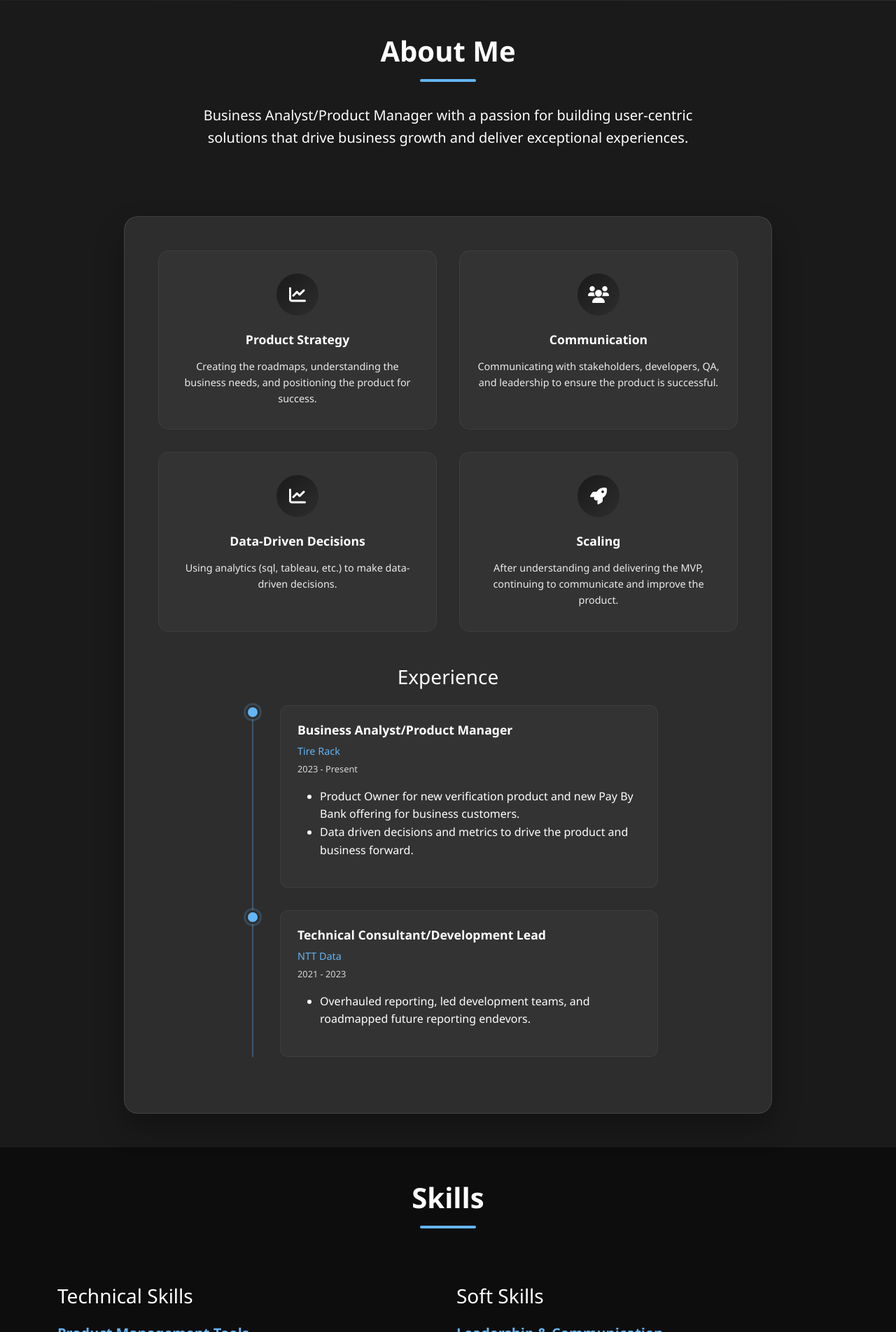
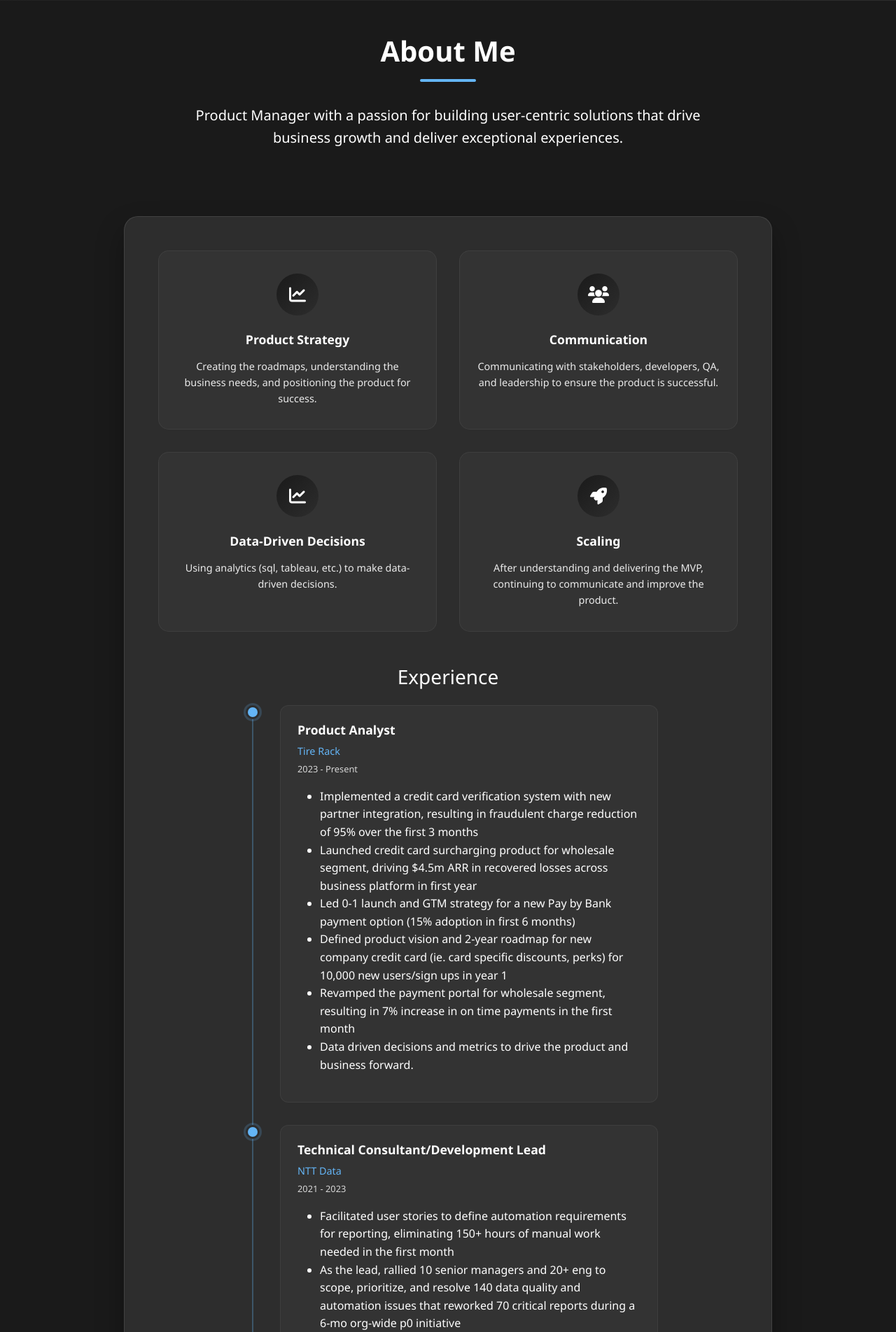
Before and after one commit to Maxwellkwhite/portfolio, a Flask app: page / in a window 1280 px wide. Shown: the part 799-2703 px from the top of the page at 70% size. Run offline with Flask 3, Linux system fonts and the light colour scheme; some libraries are stand-ins or nearby versions.

Commit message:
updated resume portion

```diff
--- a/templates/index.html
+++ b/templates/index.html
@@ -79,7 +79,7 @@
                 <div class="col-lg-8 text-center mb-5">
                     <h2 class="section-title">About Me</h2>
                     <div class="section-divider"></div>
-                    <p class="lead mb-5">Business Analyst/Product Manager with a passion for building user-centric solutions that drive business growth and deliver exceptional experiences.</p>
+                    <p class="lead mb-5">Product Manager with a passion for building user-centric solutions that drive business growth and deliver exceptional experiences.</p>
                 </div>
             </div>
 
@@ -126,11 +126,25 @@
                                 <div class="timeline-item">
                                     <div class="timeline-marker"></div>
                                     <div class="timeline-content">
-                                        <h5>Business Analyst/Product Manager</h5>
+                                        <h5>Product Analyst</h5>
                                         <span class="timeline-company">Tire Rack</span>
                                         <span class="timeline-period">2023 - Present</span>
                                         <ul>
-                                            <li>Product Owner for new verification product and new Pay By Bank offering for business customers.</li>
+                                            <li>
+                                                Implemented a credit card verification system with new partner integration, resulting in fraudulent charge
+                                                reduction of 95% over the first 3 months</li>
+                                            <li>
+                                                Launched credit card surcharging product for wholesale segment, driving $4.5m ARR in recovered losses
+                                                across business platform in first year</li>
+                                            <li>
+                                                Led 0-1 launch and GTM strategy for a new Pay by Bank payment option (15% adoption in first 6
+                                                months)</li>
+                                            <li>
+                                                Defined product vision and 2-year roadmap for new company credit card (ie. card specific discounts,
+                                                perks) for 10,000 new users/sign ups in year 1</li>
+                                            <li>
+                                                Revamped the payment portal for wholesale segment, resulting in 7% increase in on time payments in the
+                                                first month</li>
                                             <li>Data driven decisions and metrics to drive the product and business forward.</li>
                                     </div>
                                 </div>
@@ -142,7 +156,15 @@
                                         <span class="timeline-company">NTT Data</span>
                                         <span class="timeline-period">2021 - 2023</span>
                                         <ul>
-                                            <li>Overhauled reporting, led development teams, and roadmapped future reporting endevors.</li>
+                                            <li>
+Facilitated user stories to define automation requirements for reporting, eliminating 150+ hours of manual
+work needed in the first month</li>
+                                            <li>
+As the lead, rallied 10 senior managers and 20+ eng to scope, prioritize, and resolve 140 data quality and
+automation issues that reworked 70 critical reports during a 6-mo org-wide p0 initiative</li>
+                                            <li>
+Planned a 5 year roadmap to migrate merchant services product in house, resulting in 75,000 customers
+migrating over securely in the first month</li>
                                         </ul>
                                     </div>
                                 </div>
```
